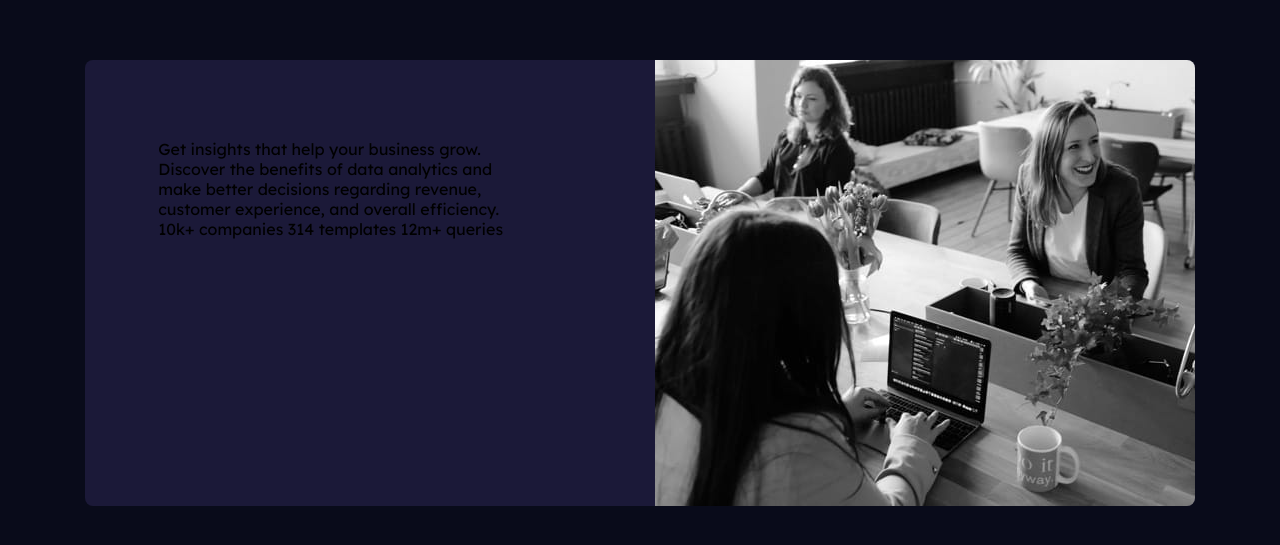
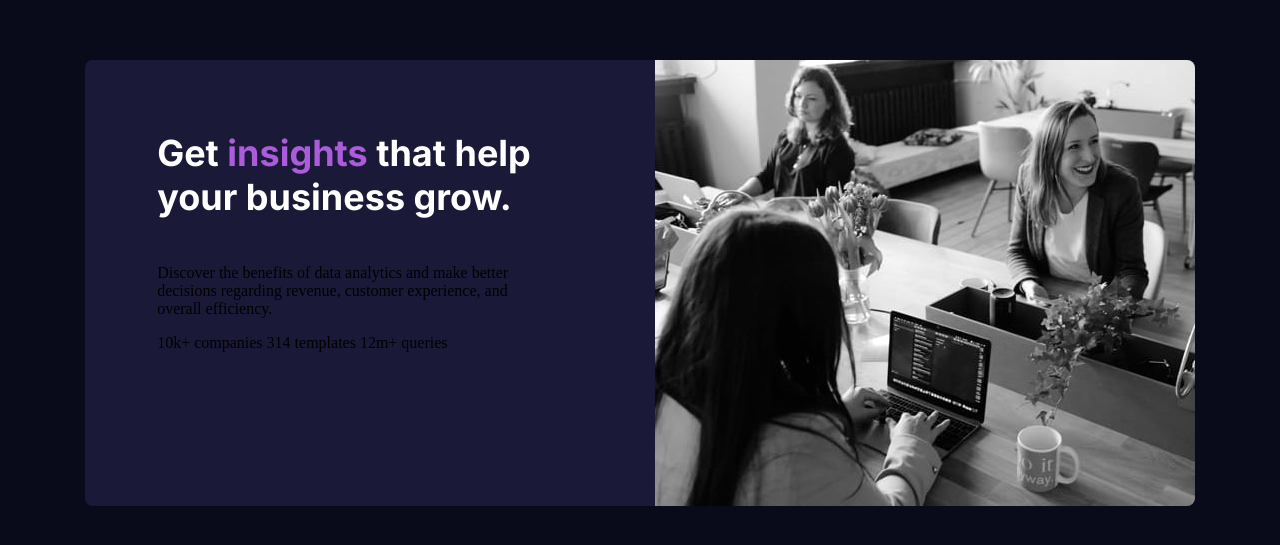
Before and after one commit to MissSiriluck/Stats-preview-card-component, a plain HTML site: page index.html in a window 1280 px wide. Shown: the part 117-662 px from the top of the page. Drawn offline with Linux system fonts and the light colour scheme.

Commit message:
updated index.html, README.md, style.css

```diff
--- a/index.html
+++ b/index.html
@@ -14,10 +14,9 @@
     <article class="card">
       <img src="./images/image-header-mobile.jpg" alt="" class="img-mobile">
       <div class="text-container">
-        Get insights that help your business grow.
+        <h1>Get <span style="color:#aa5cdb">insights</span> that help your business grow.</h1>
 
-        Discover the benefits of data analytics and make better decisions regarding revenue, customer
-        experience, and overall efficiency.
+        <p>Discover the benefits of data analytics and make better decisions regarding revenue, customer experience, and overall efficiency.</p>
 
         10k+ companies
         314 templates
--- a/style.css
+++ b/style.css
@@ -1,9 +1,12 @@
 @import url('https://fonts.googleapis.com/css2?family=Inter:wght@400;700&family=Lexend+Deca&display=swap');
 
-* {
+h1 {
+    font-family: 'Inter', sans-serif;
+}
+/* h1 {
     font-family: 'Inter', sans-serif;
     font-family: 'Lexend Deca', sans-serif;
-}
+} */
 body {
     margin: 0;
     background-color: #090b1a;
@@ -33,7 +36,14 @@ body {
     width: 100%;
 }
 .text-container {
-    margin: 7.1% 11.1% 6% 6.6%;
+    margin: 6.4% 10.4% 6% 6.5%;
+}
+h1 {
+    margin: 0;
+    padding-bottom: 7.7%;
+    color: #ffffff;
+    font-size: 36px;
+    font-weight: 700;
 }
 @media screen and (max-width: 768px){
     .img-mobile {
```
Also changed, not shown: 1 other file.
